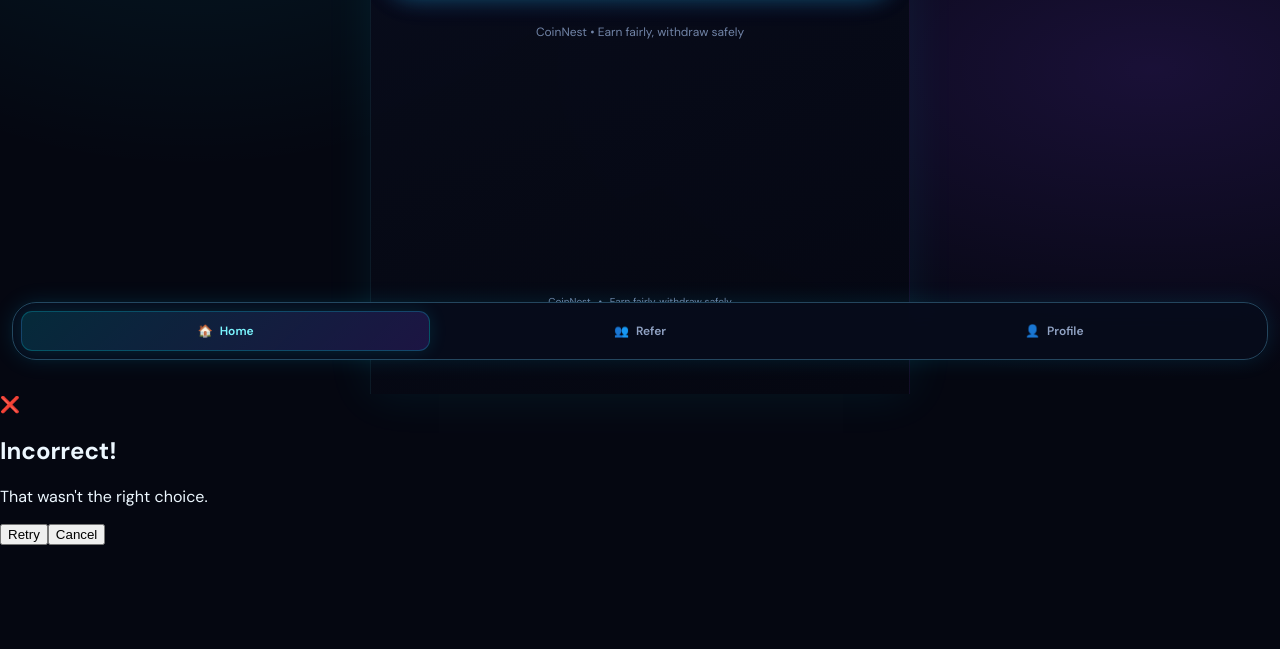
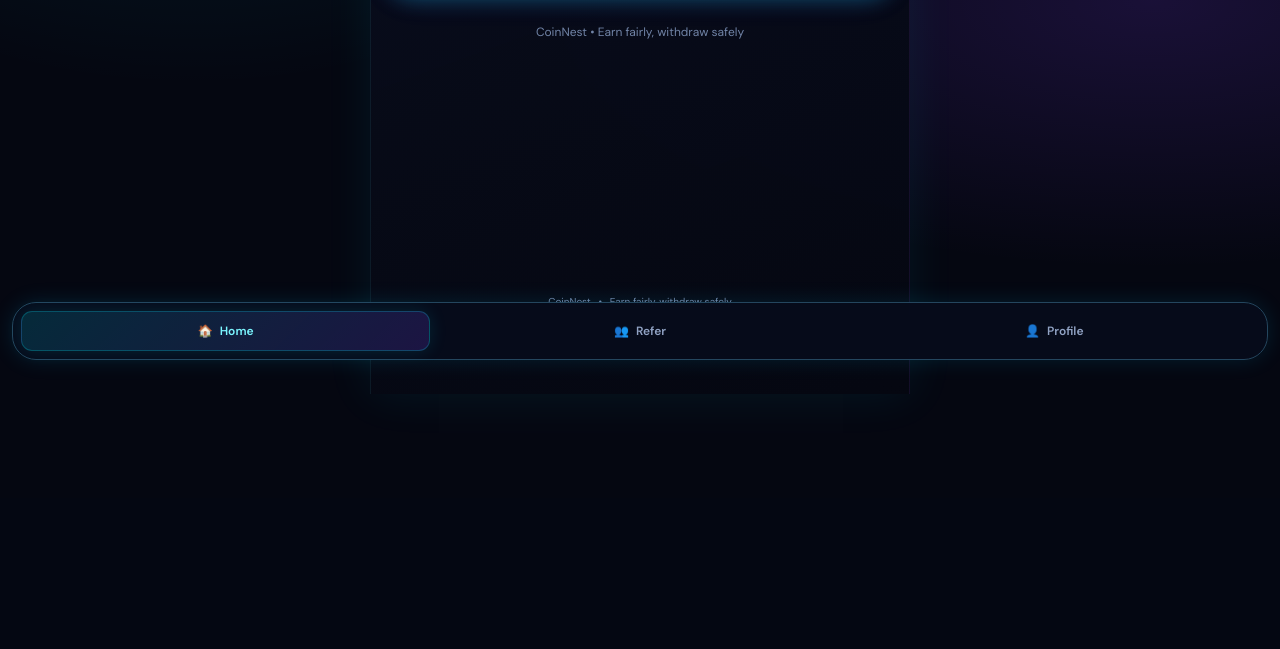
Before and after one commit to tanmay-12032/coinnest-webapp, a Flask app: page / in a window 1280 px wide. Shown: the part 406-1055 px from the top of the page. After the commit the page ends 800 px from the top, so only its background shows below. Run offline with Flask 3, Linux system fonts and the light colour scheme; data that the repository does not hold is empty; parts of the project's set-up code (start-up, migrations or seed data) failed here and were passed over; some libraries are stand-ins or nearby versions.

Commit message:
Add files via upload

```diff
--- a/templates/index.html
+++ b/templates/index.html
@@ -34,7 +34,7 @@
         <div class="rupee" id="profile-hero-rupees">Loading balance…</div>
         <div class="hero-bottom"><span>100 coins = ₹1</span></div>
       </section>
-      <section class="lifafa-card" id="lifafa-claim-card" hidden><h2 id="claim-lifafa-title">Lifafa</h2><p id="claim-lifafa-meta" class="smallprint"></p><div id="claim-lifafa-channels"></div><button class="primary full" id="claim-verify">Verify channels</button><div id="claim-password-wrap" hidden><label for="claim-password">Password</label><input id="claim-password" type="password" placeholder="Enter lifafa password"></div><button class="primary full" id="claim-lifafa-button">Claim Lifafa</button><div id="claim-lifafa-result" class="result" hidden></div></section>
+
       <div class="profile-withdraw-heading"><h2>Withdraw</h2><p>Choose your payout method</p></div>
       <div class="withdraw-methods" role="group" aria-label="Withdrawal method">
         <button type="button" class="method-option active" data-method="payz">Payz</button>
@@ -74,6 +74,7 @@
               <button class="primary full" id="lifafa-create" type="submit">Create Lifafa & Reserve Balance</button>
             </form><div id="lifafa-result" class="result" hidden></div>
           </section>
+    <section class="lifafa-card" id="lifafa-claim-card" hidden><h2 id="claim-lifafa-title">Lifafa</h2><p id="claim-lifafa-meta" class="smallprint"></p><div id="claim-lifafa-channels"></div><button class="primary full" id="claim-verify">Verify channels</button><div id="claim-password-wrap" hidden><label for="claim-password">Password</label><input id="claim-password" type="password" placeholder="Enter lifafa password"></div><button class="primary full" id="claim-lifafa-button">Claim Lifafa</button><div id="claim-lifafa-result" class="result" hidden></div></section>
   </main>
   <footer>CoinNest <span>•</span> Earn fairly, withdraw safely</footer>
 </div>
@@ -87,7 +88,6 @@
     <button id="verify-join" class="primary join-continue">◉ &nbsp; I’ve joined — continue</button>
   </section>
 </div>
-<div class="reward-dialog incorrect-dialog" role="dialog" aria-modal="true"><div class="reward-coin">❌</div><h2>Incorrect!</h2><p id="incorrect-message">That wasn't the right choice.</p><div class="reward-actions"><button id="incorrect-retry" class="reward-claim">Retry</button><button id="incorrect-cancel" class="reward-skip">Cancel</button></div></div></div>
 <div id="toast" class="toast" role="status"></div>
 <script>window.COINNEST_LIFAFA_ID = {{ lifafa_id|tojson }};</script><script src="/static/app.js"></script>
 </body></html>
```
